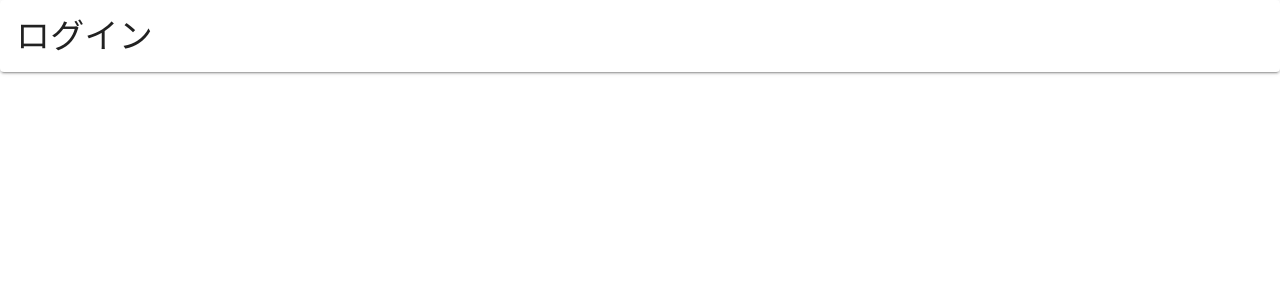
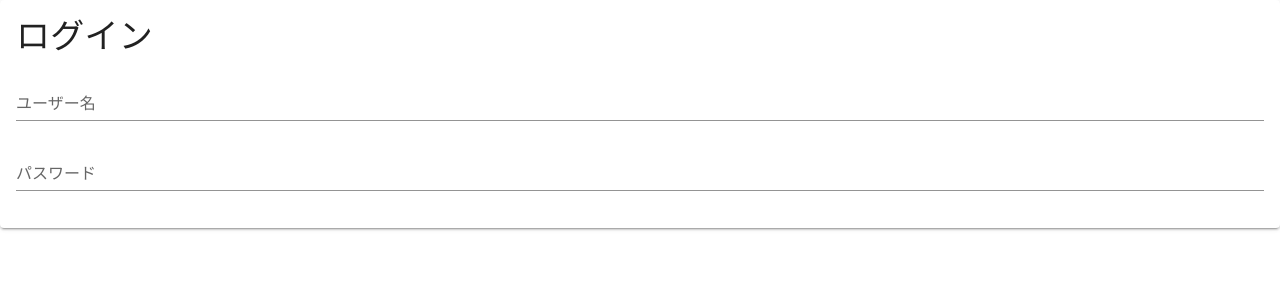
Before and after one commit to futuremaze/vue-vuetify, a Vue app: page / in a window 1280 px wide. Shown: the top 300 px of the page. Built offline with nearby package versions, Linux system fonts and the light colour scheme.

Commit message:
入力フォームの設置

```diff
--- a/src/components/LoginForm.vue
+++ b/src/components/LoginForm.vue
@@ -1,7 +1,13 @@
 <template>
-    <v-card>
-        <v-card-title>
-            <h1 class="display-1">ログイン</h1>
-        </v-card-title>
-    </v-card>
+  <v-card>
+    <v-card-title>
+      <h1 class="display-1">ログイン</h1>
+    </v-card-title>
+    <v-card-text>
+      <v-form>
+        <v-text-field label="ユーザー名" />
+        <v-text-field type="password" label="パスワード" />
+      </v-form>
+    </v-card-text>
+  </v-card>
 </template>
```
